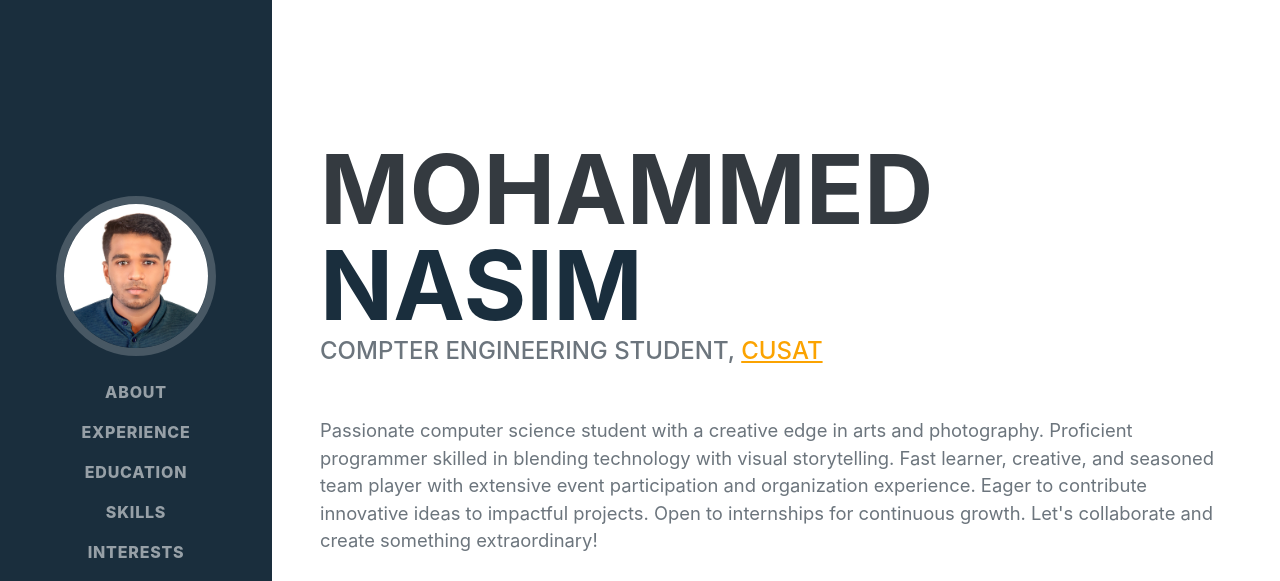
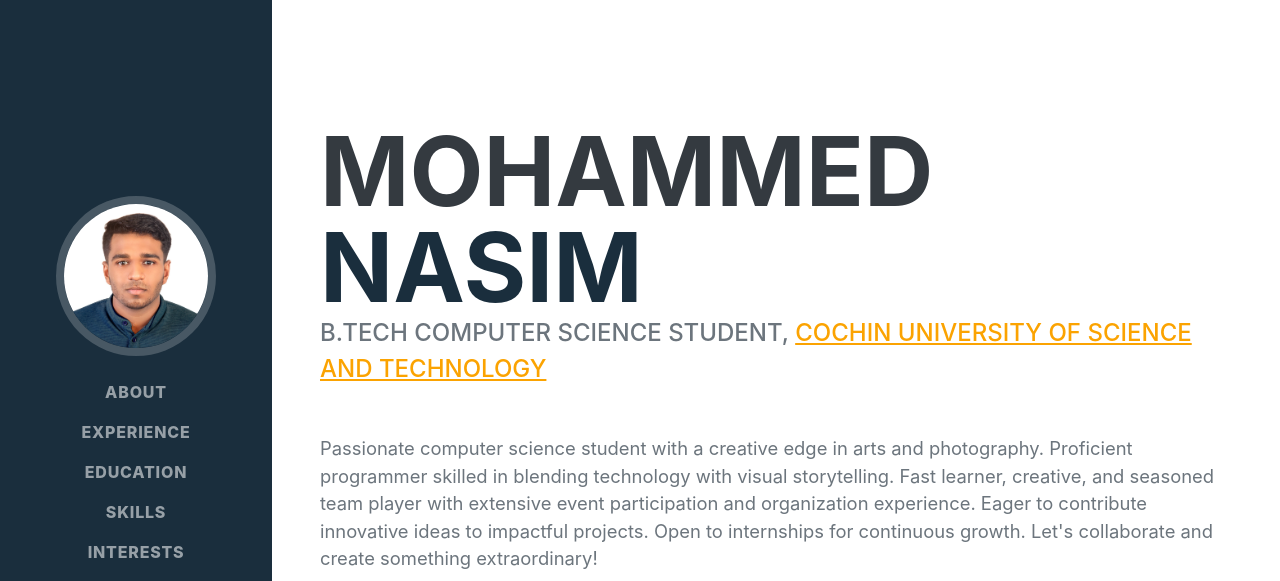
Before and after one commit to mnasim2004/Portfolio, a plain HTML site: page index.html in a window 1280 px wide. Shown: the top 581 px of the page. Drawn offline with nearby package versions, Linux system fonts and the light colour scheme; a web font is replaced by a local one.

Commit message:
change cusat

```diff
--- a/index.html
+++ b/index.html
@@ -45,8 +45,8 @@
                         <span class="text-primary">NASIM</span>
                     </h1>
                     <div class="subheading mb-5">
-                        COMPTER ENGINEERING STUDENT,
-                        <a href="https://cusat.ac.in/">CUSAT</a>
+                        B.Tech COMPUTER SCIENCE STUDENT,
+                        <a href="https://cusat.ac.in/">Cochin University of Science And Technology</a>
                     </div>
                     <p class="lead mb-5">Passionate computer science student with a creative edge in arts
                         and photography. Proficient programmer skilled in blending
```
